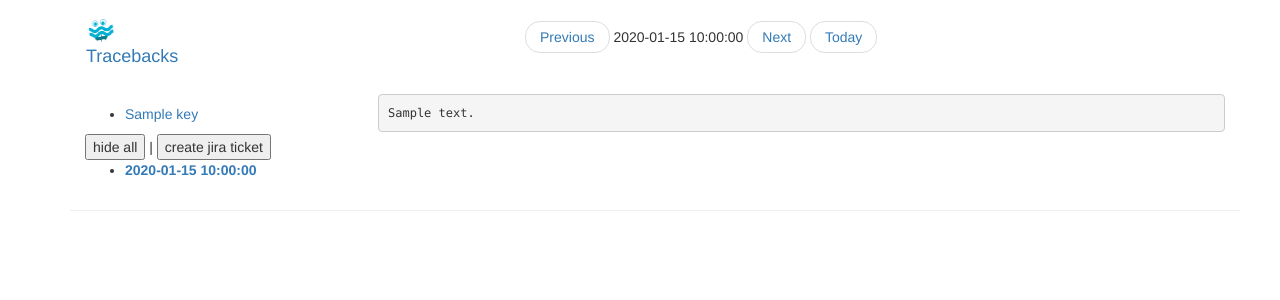
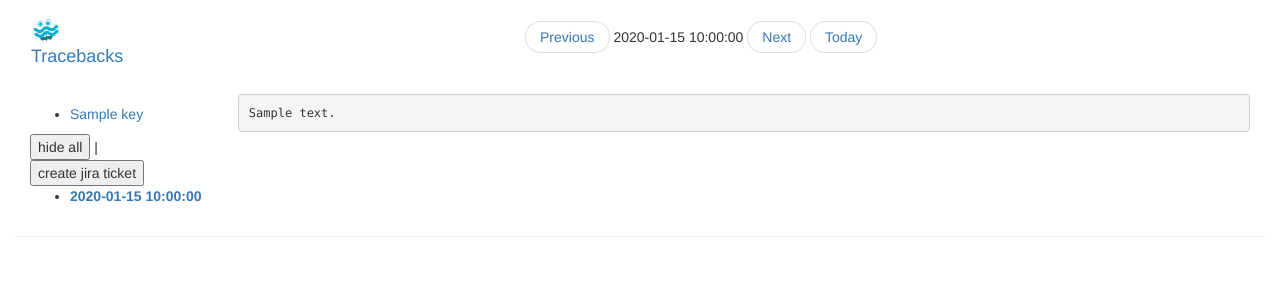
Before and after one commit to topher200/assertion-context, a Python web app: template web/templates/index.html in a window 1280 px wide. Shown: the top 300 px of the page. Run offline with Jinja, Linux system fonts and the light colour scheme; the template is opened without the code that fills it: most values are stand-ins (such as "Sample title", 1, 10 or a date in 2020); some libraries are stand-ins or nearby versions.

Commit message:
use whole width for page

```diff
--- a/web/templates/index.html
+++ b/web/templates/index.html
@@ -3,7 +3,7 @@
 
 {% macro show_traceback(t) %}
 <div class="traceback-container">
-    <div class="traceback-metadata col-md-3">
+    <div class="traceback-metadata col-md-2">
         <p>
             <ul>
                 {% for issue in t.jira_issues %}
@@ -27,14 +27,14 @@
             </ul>
         </p>
     </div>
-    <div class="traceback-text col-md-9">
+    <div class="traceback-text col-md-10">
         <pre class="prettyprint code">{{ t.traceback.traceback_plus_context_text }}</pre>
     </div>
 </div>
 {% endmacro %}
 
 {% block navbar %}
-<div class="container">
+<div class="container-fluid">
     <nav class="navbar navbar-light bg-faded">
         <a class="navbar-brand" href="#">
             <img src="/static/media/wordy.png" width="30" height="30" class="d-inline-block align-top" alt="">
@@ -54,7 +54,7 @@
 {% endblock %}
 
 {% block content %}
-<div class="container">
+<div class="container-fluid">
     {%- with messages = get_flashed_messages(with_categories=True) %}
         {%- if messages %}
             <div class="row">
@@ -66,7 +66,7 @@
     {%- endwith %}
 
     <body>
-        <div class="container">
+        <div class="container-fluid">
             <div class="row">
                 {% for t in tb_meta %}
                     {{ show_traceback(t) }}
```
